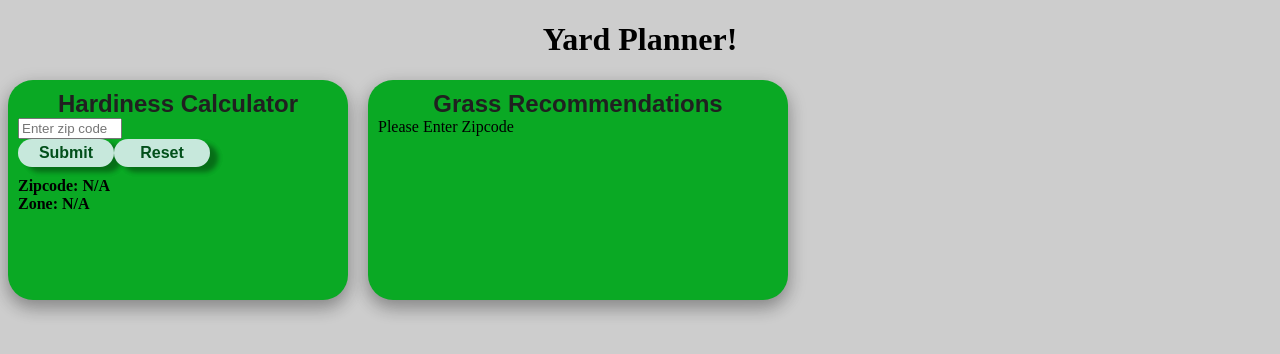
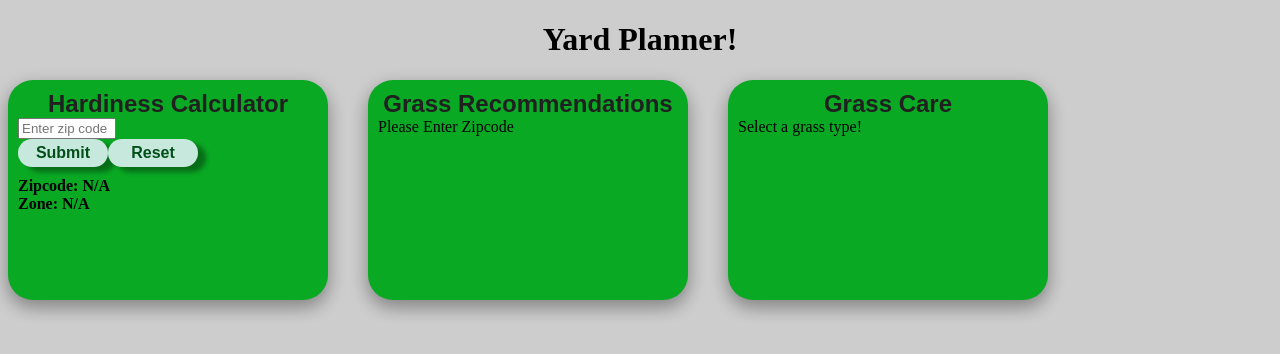
Before and after one commit to drewbrownie21/yard-planner, a React (Vite) app: page / in a window 1280 px wide. Shown: the top 354 px of the page. Built offline with nearby package versions, Linux system fonts and the light colour scheme.

Commit message:
Make a grassTypes tile

```diff
--- a/src/App.tsx
+++ b/src/App.tsx
@@ -1,3 +1,4 @@
+import { Care } from "./Care/Care";
 import { Grass } from "./Grass/Grass";
 import { Haridness } from "./Hardiness/Hardiness";
 import { Header } from "./components/Header/Header";
@@ -6,13 +7,19 @@ import { useState } from "react";
 
 function App() {
   const [zone, setZone] = useState("");
+  const [grassTypeSelected, setGrassTypeSelected] = useState("");
 
   return (
     <>
       <Header />
       <main className={styles.main}>
         <Haridness setZone={setZone} zone={zone} />
-        <Grass zone={zone} />
+        <Grass
+          zone={zone}
+          setGrassTypeSelected={setGrassTypeSelected}
+          grassTypeSelected={grassTypeSelected}
+        />
+        <Care grassType={grassTypeSelected} />
       </main>
     </>
   );
--- /dev/null
+++ b/src/Care/Care.tsx
@@ -0,0 +1,9 @@
+import Tile from "../components/Tile/Tile";
+
+export function Care({ grassType }: { grassType: string }) {
+  return (
+    <Tile title="Grass Care">
+      {grassType.length > 0 ? grassType : "Select a grass type!"}
+    </Tile>
+  );
+}
--- a/src/Grass/Grass.tsx
+++ b/src/Grass/Grass.tsx
@@ -2,22 +2,36 @@ import Tile from "../components/Tile/Tile";
 import grassTypes from "../../grassTypes";
 import { useState } from "react";
 
-export function Grass(zone: { zone: string }) {
-  let grassTypesArray = grassTypes(zone.zone);
-  const [grassTypeSelected, setGrassTypeSelected] = useState("");
+type grassType = {
+  zone: string;
+  setGrassTypeSelected: (value: string) => void;
+  grassTypeSelected: string;
+};
+
+export function Grass({
+  zone,
+  setGrassTypeSelected,
+  grassTypeSelected,
+}: grassType) {
+  let grassTypesArray = grassTypes(zone);
+
   return (
     <Tile title={"Grass Recommendations"}>
-      {grassTypes(zone.zone).length === 0
+      {grassTypes(zone).length === 0
         ? "Please Enter Zipcode"
         : grassTypesArray.map((grassType, index) => (
             <label key={index}>
               <ul>
-                <input type="radio" name="grassTypeSelection" value={index} onChange={() => setGrassTypeSelected(grassType)}/>
+                <input
+                  type="radio"
+                  name="grassTypeSelection"
+                  value={index}
+                  onChange={() => setGrassTypeSelected(grassType)}
+                />
                 {grassType}
               </ul>
             </label>
           ))}
-          {grassTypeSelected}
     </Tile>
   );
 }
--- a/src/components/Tile/Tile.module.css
+++ b/src/components/Tile/Tile.module.css
@@ -2,7 +2,7 @@
   background-color: rgb(10, 169, 36);
   height: 200px;
   width: 100%;
-  max-width: 400px;
+  max-width: 300px;
   min-width: 300px;
   padding: 10px;
   border-radius: 25px;
```
Also changed, not shown: src/Care/Care.module.css (added).
